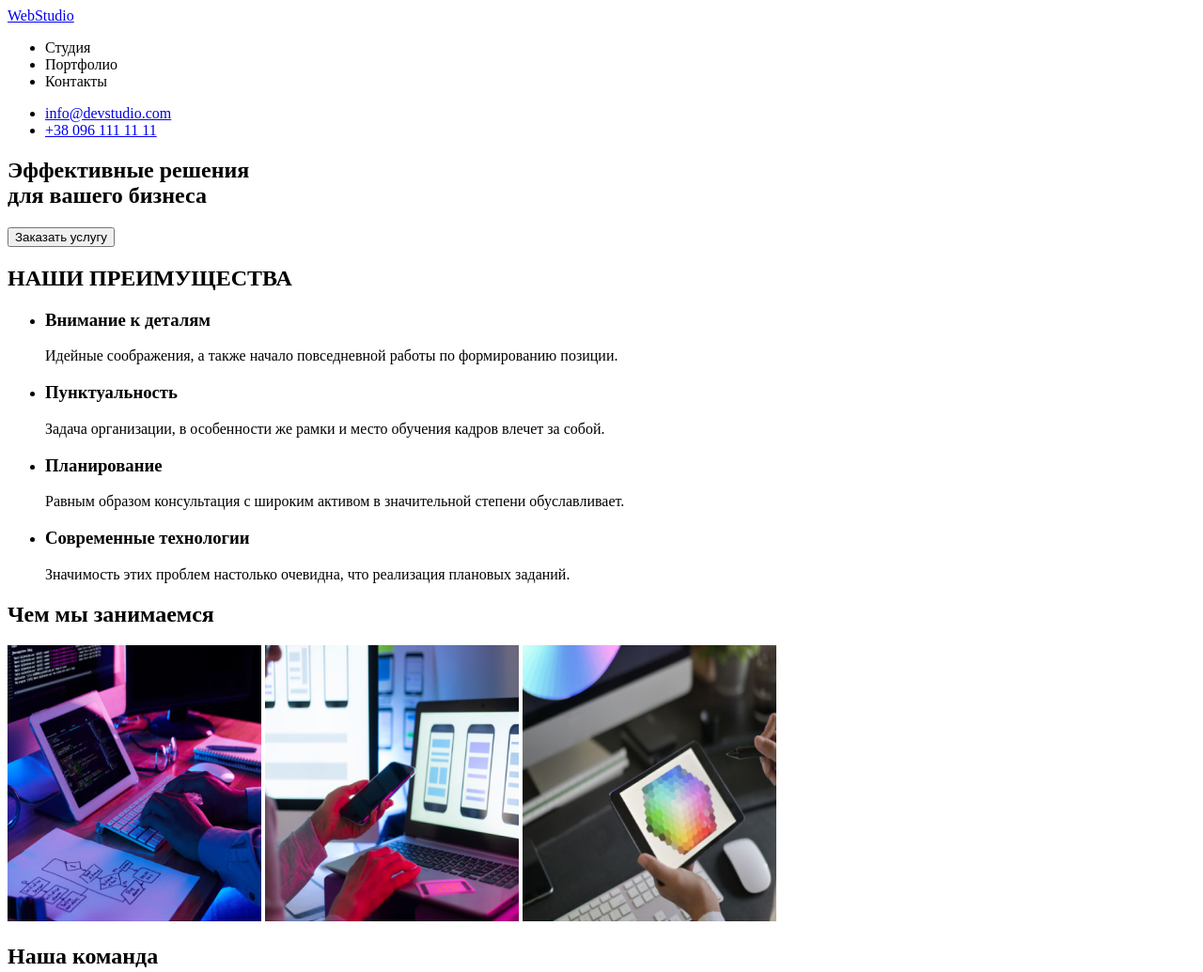
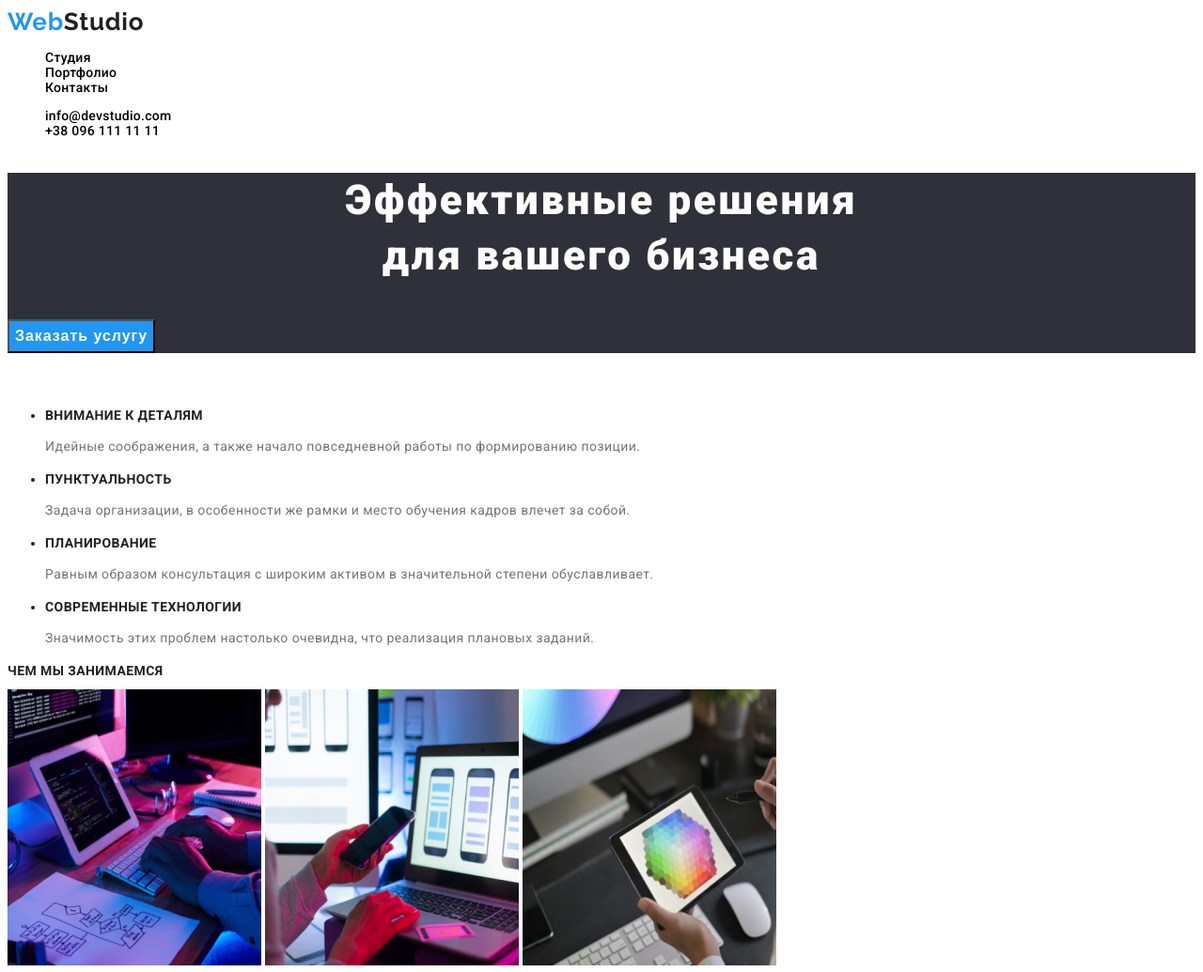
Before and after one commit to Konstantyn1405/two-homework, a plain HTML site: page index.html in a window 1280 px wide. Shown: the top 1035 px of the page at 94% size. Drawn offline with Linux system fonts and the light colour scheme.

Commit message:
14.02.22
Последняя версия

```diff
--- a/CSS/styles.css
+++ b/CSS/styles.css
@@ -0,0 +1,197 @@
+:root {
+  /* основной цвет фона */
+  --primary-background-color: #ffffff;
+  /* дополнительный цвет фона */
+  --background-color: #f5f4fa;
+  /* дополнительный цвет подложки */
+  --pas-background-color: #e5e5e5;
+
+  /* основной цвет текста */
+  --title-text-color: #212121;
+  /* дополнительный цвет текста */
+  --accent-text-color: #757575;
+  /* основной цвет текстового акцента */
+  --primary-text-color: #ffffff;
+  /* дополнительный цвет текстового акцента */
+  --logo-text-color: #000000;
+  /* основной цвет акцента */
+  --accent-color: #2196f3;
+  /* основной цвет фона */
+  --hero-background-color:#2f303a;
+  /* дополнительный цвет фона */
+}
+body {
+  color: var(--title-text-color);
+  background-color: var(--primary-text-color);
+    font-family: Roboto, sans-serif;
+  letter-spacing: 0.03em;
+  font-size: 14px;
+}
+
+p {
+  color: var(--accent-text-color);
+
+}
+/* logo */
+.logo {
+  color: var(--title-text-color);
+  font-family: Raleway;
+font-weight: bold;
+font-size: 26px;
+line-height: 31px;
+/* identical to box height */
+
+letter-spacing: 0.03em;
+
+  text-decoration: none;
+}
+
+.logo:focus,
+.logo:hover {
+color:var(--accent-color) ;
+}
+
+.type {
+  color: var(--accent-color);
+}
+/* nav */
+.site-nav .link {
+color: var(--logo-text-color);
+font-weight: 500;
+font-size: 14px;
+line-height: 16px;
+letter-spacing: 0.02em;
+text-decoration: none;
+
+}
+
+.site-nav li{
+ list-style: none;}
+
+.site-nav .link:hover,
+.site-nav .link:focus
+{
+color:var(--accent-color);
+}
+
+.nav-contacts .link{
+  color: var(--logo-text-color);
+font-weight: 500;
+font-size: 14px;
+line-height: 16px;
+letter-spacing: 0.02em;
+  text-decoration: none;
+}
+
+.nav-contacts li{
+  list-style: none;
+}
+
+.nav-contacts .link:hover,
+.nav-contacts .link:focus
+{
+color:var(--accent-color);
+}
+/* hero */
+.hero {
+  background-color: var(--hero-background-color);
+}
+
+.hero-title {
+  color: var(--primary-text-color);
+  font-family: Roboto;
+font-weight: 900;
+font-size: 44px;
+line-height: 1.36;
+text-align: center;
+letter-spacing: 0.06em;
+}
+
+/* button */
+.button{
+  color: var(--primary-text-color);
+  background-color: var(--accent-color);
+
+font-weight: bold;
+font-size: 16px;
+line-height: 1.87;
+align-items: center;
+text-align: center;
+letter-spacing: 0.06em;
+}
+
+.eye {
+  color: var(--primary-text-color);
+}
+
+.title {
+font-weight: bold;
+font-size: 14px;
+line-height: 16px;
+letter-spacing: 0.03em;
+text-transform: uppercase;
+}
+.text p {
+  font-weight: normal;
+font-size: 14px;
+line-height: 1.71;
+letter-spacing: 0.03em;
+}
+.section-title {
+  font-weight: bold;
+font-size: 36px;
+line-height: 42px;
+text-align: center;
+letter-spacing: 0.03em;
+}
+
+.comand {
+font-weight: normal;
+font-size: 16px;
+line-height: 1.2px;
+letter-spacing: 0.03em;
+}
+
+.name {
+  font-weight: 500;
+font-size: 16px;
+line-height: 1.2px;
+letter-spacing: 0.03em;
+
+}
+.footer {
+  background-color: var(--hero-background-color);
+  font-family: Raleway;
+font-style: normal;
+font-weight: bold;
+font-size: 26px;
+line-height: 1.2;
+letter-spacing: 0.03em;
+
+}
+
+.footer {
+  background-color: var(--hero-background-color);
+  list-style: none;
+  font-weight: normal;
+font-size: 14px;
+line-height: 1.71;
+letter-spacing: 0.03em;
+}
+  .footer li{
+color: rgba(255,255,255,0.6);
+font-weight: normal;
+font-size: 14px;
+line-height: 1.71;
+letter-spacing: 0.03em;
+ list-style: none;
+}
+.footer .logo{
+  color: var(--primary-background-color);
+}
+
+
+.footer .link:focus,
+.footer .link:hover {
+  color:var(--accent-color)
+}
--- a/index.html
+++ b/index.html
@@ -5,78 +5,82 @@
   <meta http-equiv="X-UA-Compatible" content="IE=edge">
   <meta name="viewport" content="width=device-width, initial-scale=1.0">
   <title>Document</title>
+  <link rel="preconnect" href="https://fonts.googleapis.com">
+  <link rel="preconnect" href="https://fonts.gstatic.com" crossorigin>
+  <link href="https://fonts.googleapis.com/css2?family=Raleway:wght@700&family=Roboto:wght@400;500;700;900&display=swap"
+    rel="stylesheet">
   <link rel="stylesheet" href="./CSS/styles.css">
 </head>
 <body>
   <header>
-    <a href="./index.html">WebStudio</a>
+    <a  href="./index.html" class="logo"><span class="type">Web</span>Studio</a>
     <nav>
-      <ul>
-        <li><a href=""></a>Студия</li>
-        <li><a href=""></a>Портфолио</li>
-        <li><a href=""></a>Контакты</li>
+      <ul class="site-nav">
+        <li><a href="" class="link">Студия</a></li>
+        <li><a href="" class="link">Портфолио</a></li>
+        <li><a href="" class="link">Контакты</a></li>
       </ul>
     </nav>
-    <ul>
-      <li><a href="mailto:info@devstudio.com">info@devstudio.com</a></li>
-      <li><a href="tel:+380961111111">+38 096 111 11 11</a></li>
+    <ul class="nav-contacts">
+      <li><a href="mailto:info@devstudio.com" class="link">info@devstudio.com</a></li>
+      <li><a href="tel:+380961111111" class="link">+38 096 111 11 11</a></li>
     </ul>
   </header>
   <main>
-      <section>
-        <h1>Эффективные решения <br> для вашего бизнеса</h1>
-        <button type="button">Заказать услугу</button>
+      <section class="hero">
+        <h1 class="hero-title">Эффективные решения <br> для вашего бизнеса</h1>
+        <button type="button" class="button">Заказать услугу</button>
       </section>
-      <section>
-        <h2>НАШИ ПРЕИМУЩЕСТВА</h2>
+      <section class="text">
+        <h2 class="eye">НАШИ ПРЕИМУЩЕСТВА</h2>
         <ul>
           <li>
-            <h3>Внимание к деталям</h3>
+            <h3 class="title">Внимание к деталям</h3>
             <p>Идейные соображения, а также начало повседневной работы по формированию позиции.</p>
           </li>
           <li>
-            <h3>Пунктуальность</h3>
+            <h3 class="title">Пунктуальность</h3>
             <p>Задача организации, в особенности же рамки и место обучения кадров влечет за собой.</p>
           </li>
           <li>
-            <h3>Планирование</h3>
+            <h3 class="title">Планирование</h3>
             <p>Равным образом консультация с широким активом в значительной степени обуславливает.</p>
           </li>
           <li>
-            <h3>Современные технологии</h3>
+            <h3 class="title">Современные технологии</h3>
             <p>Значимость этих проблем настолько очевидна, что реализация плановых заданий.</p>
           </li>
         </ul>
       </section>
       <section>
-        <h2>Чем мы занимаемся</h2>
+        <h2 class="section title">Чем мы занимаемся</h2>
         <img src="./images/one.jpg" alt="работа на ноутбуке" width="270" height="294">
         <img src="./images/two.jpg" alt="работа на планшете" width="270" height="294">
         <img src="./images/thre.jpg" alt="работа на ОС" width="270" height="294">
       </section>
-      <section>
-        <h2>Наша команда</h2>
+      <section class="comand">
+        <h2 class="section title">Наша команда</h2>
         <img src="./images/four.jpg" alt="Игорь Демьяненко" width="260" height="270">
-        <h3>Игорь Демьяненко</h3>
+        <h3 class="name">Игорь Демьяненко</h3>
         <p lang="en">Product Designer</p>
         <img src="./images/five.jpg" alt="Ольга Репина" width="260" height="270">
-        <h3>Ольга Репина</h3>
+        <h3 class="name">Ольга Репина</h3>
         <p lang="en">Frontend Developer</p>
         <img src="./images/six.jpg" alt="Николай Тарасов" width="260" height="270">
-        <h3>Николай Тарасов</h3>
+        <h3 class="name">Николай Тарасов</h3>
         <p lang="en">Marketing</p>
         <img src="./images/sevent.jpg" alt="Михаил Ермаков" width="260" height="270">
-        <h3>Михаил Ермаков</h3>
+        <h3 class="name">Михаил Ермаков</h3>
         <p lang="en">UI Designer</p>
       </section>
   </main>
-  <footer>
-    <a href="./index.html">WebStudio</a>
+  <footer class="footer">
+    <a href="./index.html" class="logo"><span class="type">Web</span>Studio</a>
     <address>
       <p>г. Киев, пр-т Леси Украинки, 26</p>
       <ul>
-        <li><a href="mailto:info@example.com">info@example.com</a></li>
-        <li><a href="tel:+380991111111">+38 099 111 11 11</a></li>
+        <li><a href="mailto:info@example.com" class="link">info@example.com</a></li>
+        <li><a href="tel:+380991111111" class="link">+38 099 111 11 11</a></li>
       </ul>
     </address>
   </footer>
```
Also changed, not shown: portfolio.html (+0 -12 lines), .prettierrc.json (added).
